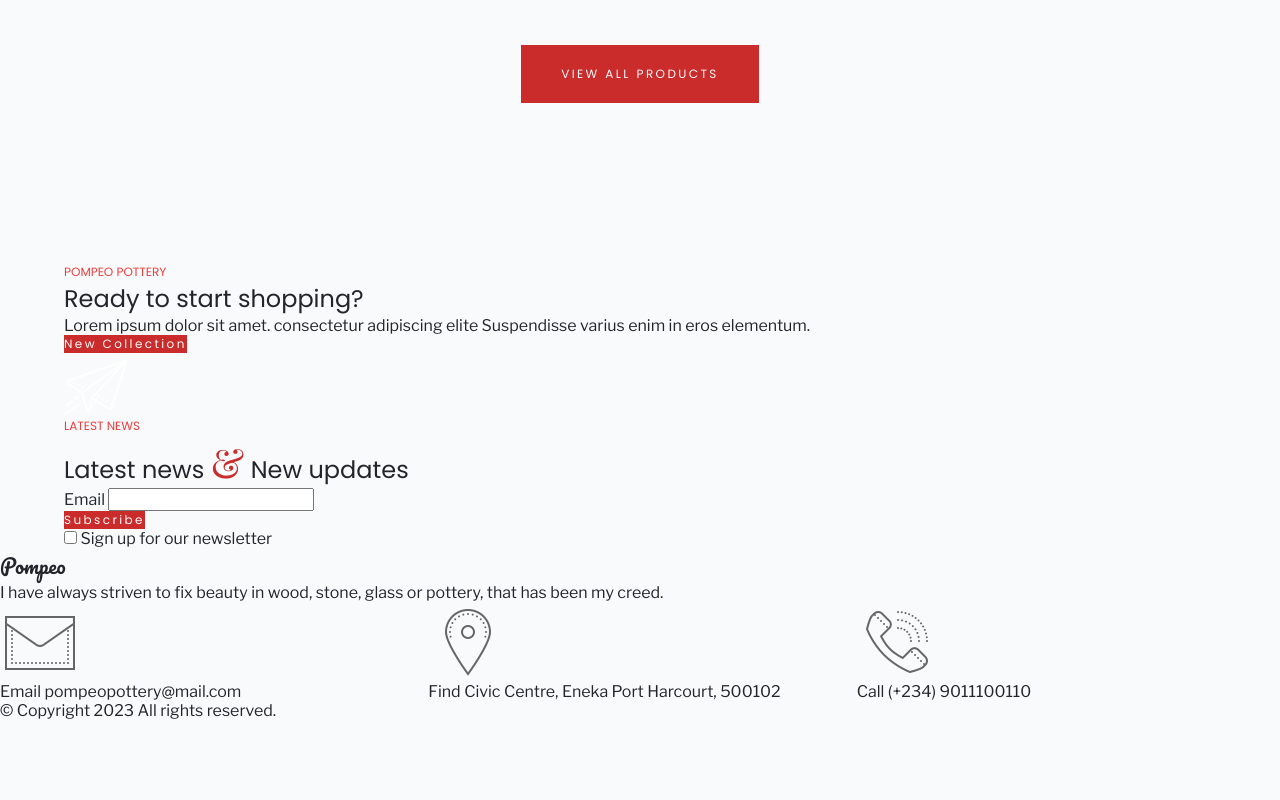
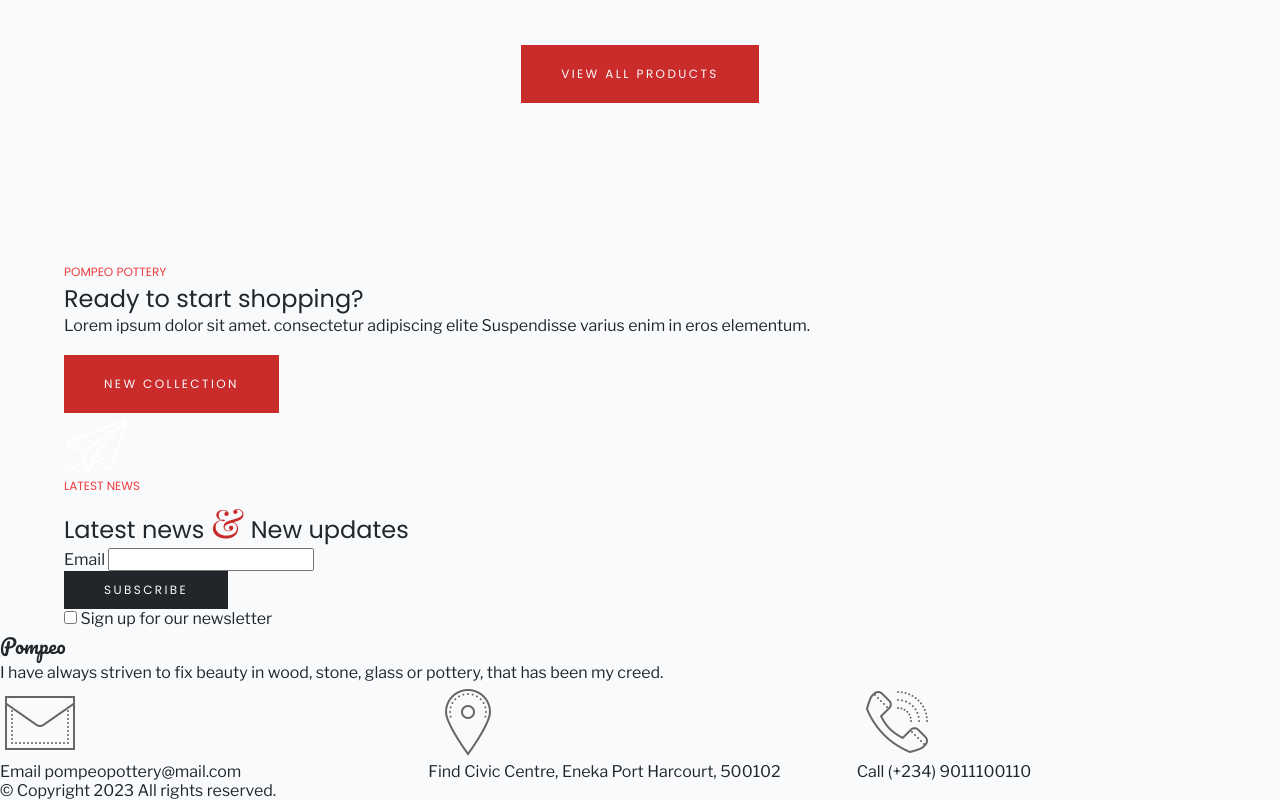
Before and after one commit to harrison-nc/pottery-store, a website built with Vite: page index.html in a window 1280 px wide. Shown: the part 3892-4692 px from the top of the page. Before the commit the page ends 4612 px from the top, so only its background shows below. Built offline with nearby package versions, Linux system fonts and the light colour scheme.

Commit message:
Style buttons

```diff
--- a/index.html
+++ b/index.html
@@ -202,7 +202,7 @@
           Lorem ipsum dolor sit amet. consectetur adipiscing elite
           Suspendisse varius enim in eros elementum.
         </p>
-        <button type="button" class="button">New Collection</button>
+        <button type="button" class="button mt-300" data-button="primary">New Collection</button>
       </header>
 
       <section>
@@ -217,7 +217,7 @@
               <span class="visually-hidden">Email</span>
               <input type="email">
             </label>
-            <button type="submit" class="button">Subscribe</button>
+            <button type="submit" class="button" data-button="secondary">Subscribe</button>
           </div>
           <label>
             <input type="checkbox">
--- a/style.css
+++ b/style.css
@@ -261,13 +261,21 @@ main > header:first-child {
 
 .button:not([data-button-cart]) {
   color: var(--clr-neutral-100);
-  background-color: var(--clr-accent-200);
   letter-spacing: 0.15rem;
 }
 
-.button[data-button="primary"] {
+.button[data-button] {
   text-transform: uppercase;
   padding: var(--spacing-300) var(--spacing-400);
+}
+
+.button[data-button="primary"] {
+  background-color: var(--clr-accent-200);
+}
+
+.button[data-button="secondary"] {
+  background-color: var(--clr-neutral-400);
+  padding-block: var(--spacing-200);
 }
 
 .button-group {
```
